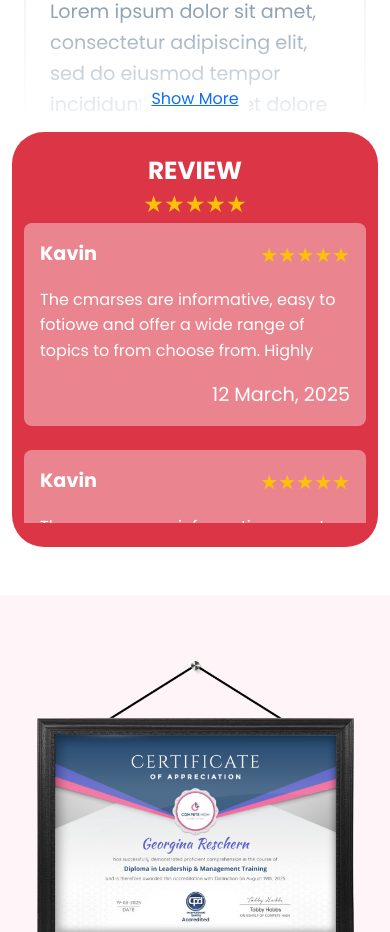
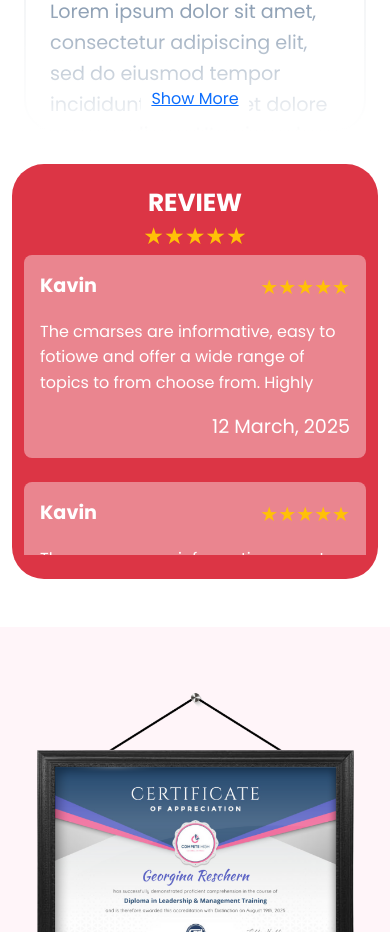
Before and after one commit to tahmidak/ch-single-course-template, a plain HTML site: page index.html in a window 390 px wide. Shown: the part 2080-3012 px from the top of the page. Drawn offline with nearby package versions, Linux system fonts and the light colour scheme.

Commit message:
fix: gap issue on the movile view wiht .review-main

```diff
--- a/assets/css/style.css
+++ b/assets/css/style.css
@@ -324,5 +324,7 @@ section.faq-section {
   height: 300px;
   overflow-y: auto;
 }
-
+.review-main {
+  margin-top: 2rem;
 }
+}
```
